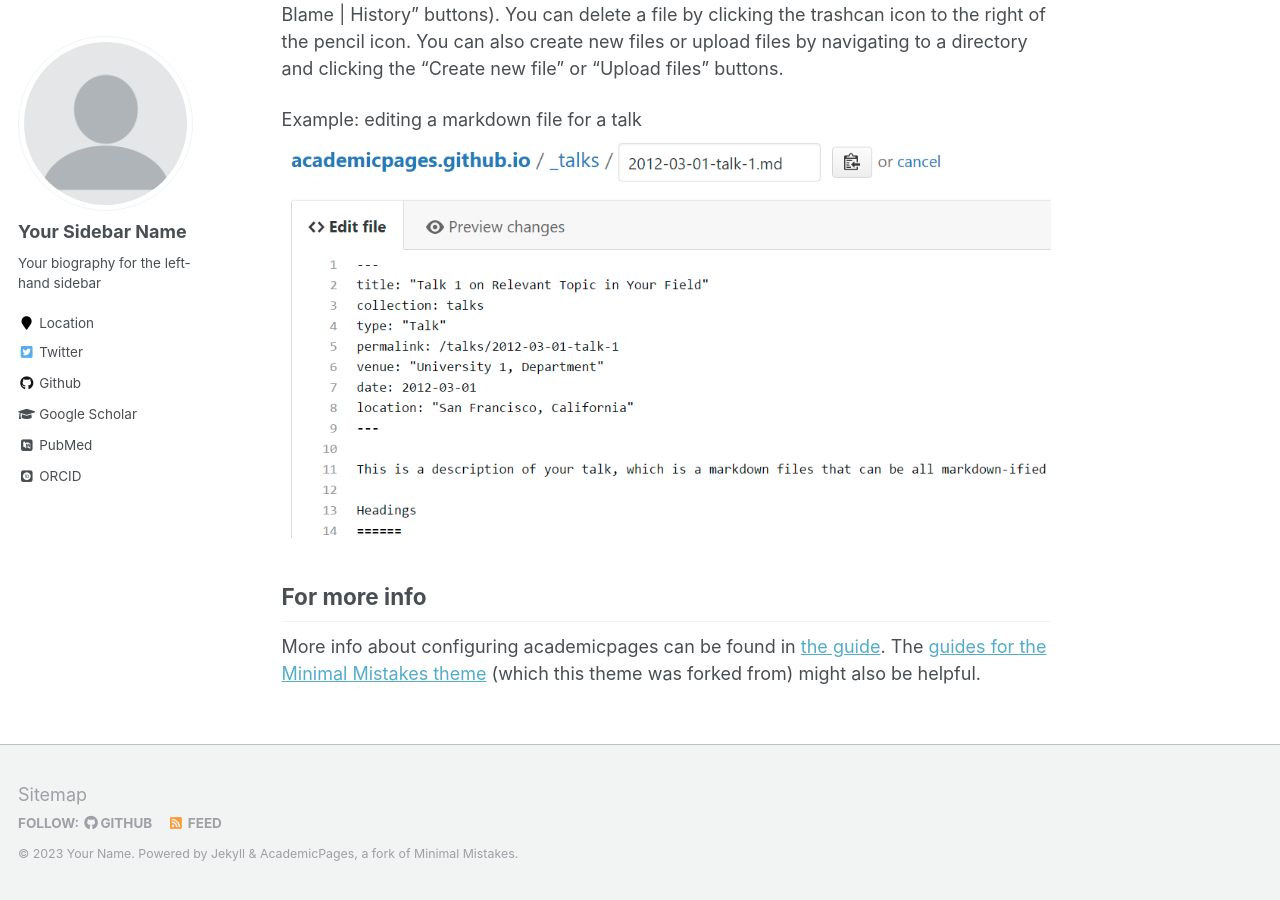
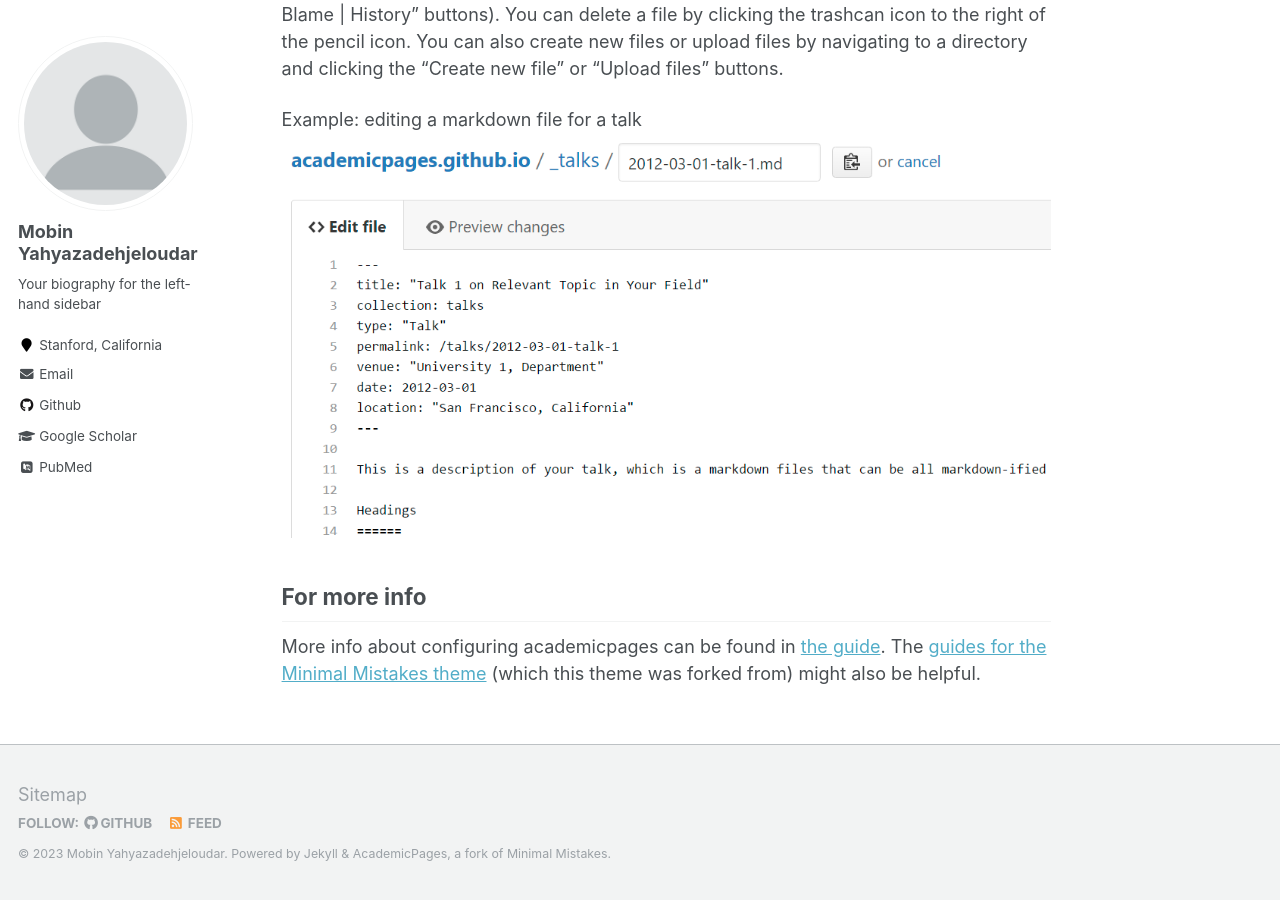
Before and after one commit to mobinyahya/mobinyahya.github.io, a Jekyll site: the page built from _pages/about.md, in a window 1280 px wide and 900 px high, scrolled down 2463 px. Built offline with Jekyll 4.4.1, drawn with Linux system fonts in a browser that asks for light colours; some web fonts are replaced; some of the changed text lies outside the part shown.

Commit message:
Initial Changes

```diff
--- a/_config.yml
+++ b/_config.yml
@@ -7,9 +7,9 @@
 
 # Site Settings
 locale                   : "en-US"
-title                    : "Your Name / Site Title"
+title                    : "Mobin"
 title_separator          : "-"
-name                     : &name "Your Name"
+name                     : &name "Mobin Yahyazadehjeloudar"
 description              : &description "personal description"
 url                      : https://academicpages.github.io # the base hostname & protocol for your site e.g. "https://mmistakes.github.io"
 baseurl                  : "" # the subpath of your site, e.g. "/blog"
@@ -80,14 +80,14 @@ analytics:
 
 # Site Author
 author:
-  name             : "Your Sidebar Name"
+  name             : "Mobin Yahyazadehjeloudar"
   avatar           : "profile.png"
   bio              : "Your biography for the left-hand sidebar"
-  location         : "Location"
+  location         : "Stanford, California"
   employer         :
   pubmed           : "https://www.ncbi.nlm.nih.gov/pubmed/?term=john+snow"
-  googlescholar    : "http://yourfullgooglescholarurl.com"
-  email            :
+  googlescholar    : "https://scholar.google.com/citations?user=YhAp-fgAAAAJ&hl=en"
+  email            :  "yahyazad@stanford.edu"
   researchgate     :  # example: "https://www.researchgate.net/profile/yourprofile"
   uri              :
   bitbucket        :
@@ -96,20 +96,20 @@ author:
   flickr           :
   facebook         :
   foursquare       :
-  github           : "academicpages"
+  github           : "https://github.com/mobinyahya"
   google_plus      :
   keybase          :
   instagram        :
   impactstory      : #"https://profiles.impactstory.org/u/xxxx-xxxx-xxxx-xxxx"
   lastfm           :
   linkedin         :
-  orcid            : "http://orcid.org/yourorcidurl"
+#  orcid            : "http://orcid.org/yourorcidurl"
   pinterest        :
   soundcloud       :
   stackoverflow    : # http://stackoverflow.com/users/123456/username
   steam            :
   tumblr           :
-  twitter          : "replacethistwitterhandle"
+#  twitter          : "replacethistwitterhandle"
   vine             :
   weibo            :
   xing             :
```
